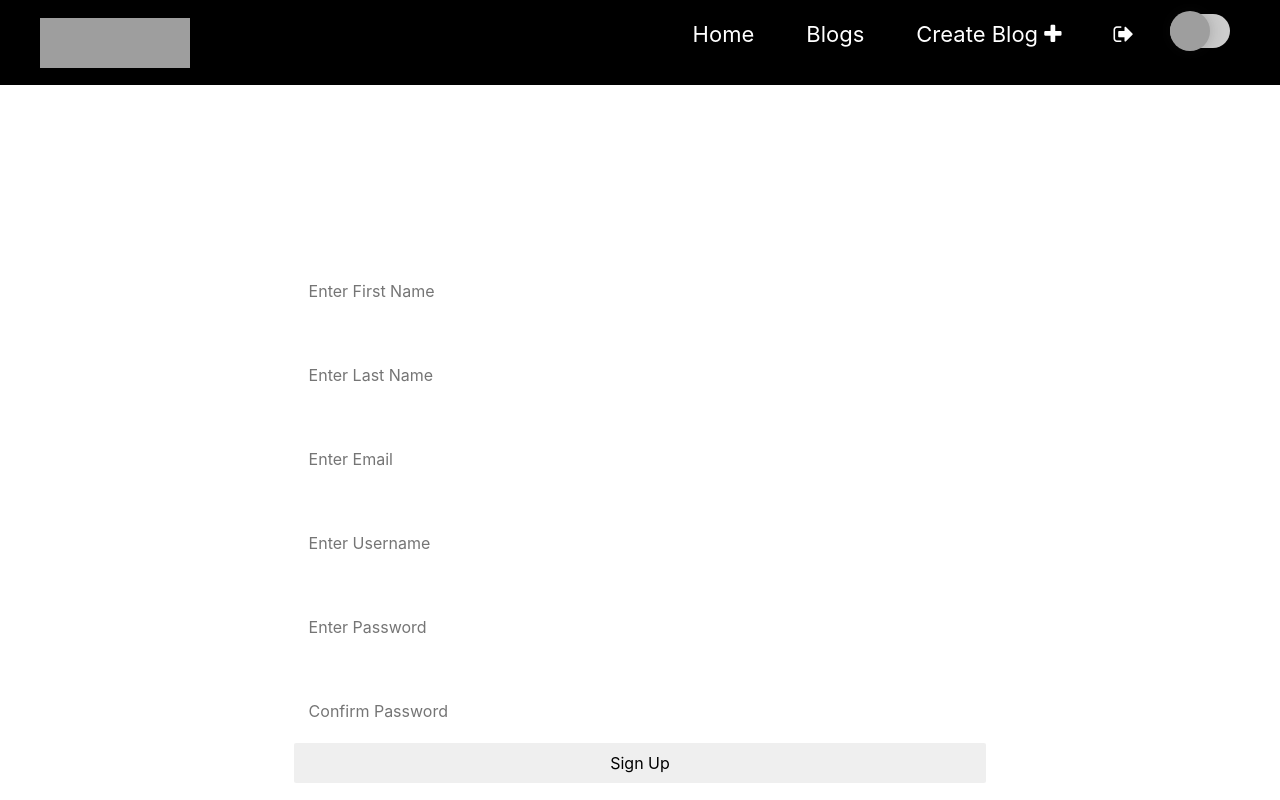
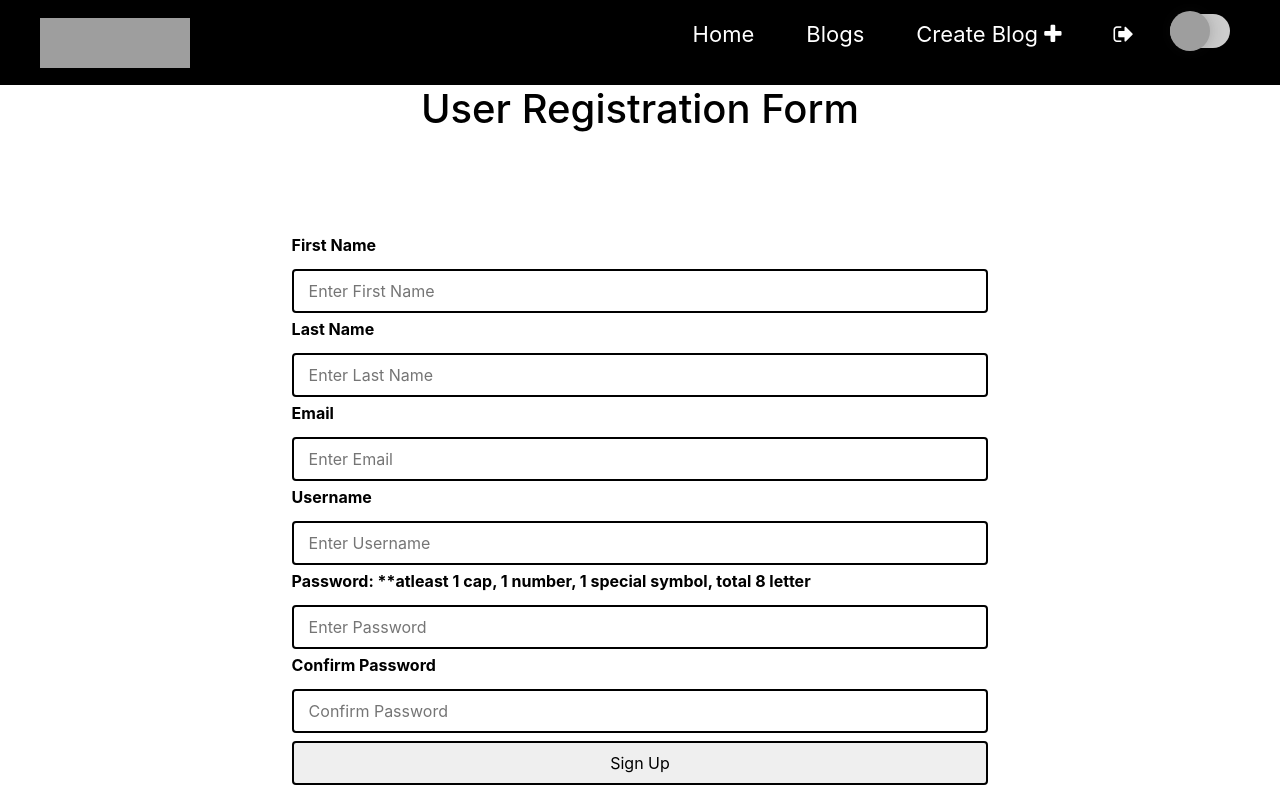
Before and after one commit to altafshaikh/react-blog-frontend-app, a React (Create React App) app: page /signup in a window 1280 px wide. Shown: the top 800 px of the page. Built offline with nearby package versions, Linux system fonts and the light colour scheme; grey boxes are pictures that could not be loaded.

Commit message:
login form fixed and blog ldetail loading on same page with dynamic id implemented

```diff
--- a/src/components/Navbar.jsx
+++ b/src/components/Navbar.jsx
@@ -1,6 +1,7 @@
 import React from "react";
+import { withRouter } from "react-router-dom";
 
-export default function Navbar() {
+function Navbar() {
   return (
     <header>
       <nav class="navigation">
@@ -53,3 +54,5 @@ export default function Navbar() {
     </header>
   );
 }
+
+export default withRouter(Navbar);
--- a/src/pages/BlogDetail.jsx
+++ b/src/pages/BlogDetail.jsx
@@ -30,9 +30,10 @@ export default class BlogDetail extends Component {
   };
 
   renderNewBlog = (event) => {
+    this.props.history.push("/blog/" + event.target.parentNode.id);
+    this.setState({ blog: {} });
     let myHeaders = new Headers();
     myHeaders.append("Authorization", "Bearer " + Cookies.get("jwt"));
-
     fetch(endpoint + event.target.parentNode.id, {
       method: "GET",
       headers: myHeaders,
--- a/src/styles/form.css
+++ b/src/styles/form.css
@@ -20,7 +20,7 @@ body {
 
 .form-container .form-title {
   text-align: center;
-  color: white;
+  color: rgb(0, 0, 0);
 }
 
 .error {
@@ -28,7 +28,7 @@ body {
   color: rgb(247, 66, 26);
   font-weight: bold;
   font-size: 20px;
-  background-color: wheat;
+  /* background-color: wheat; */
   width: 50%;
   margin: 0 auto;
 }
@@ -37,7 +37,7 @@ body {
   width: 80%;
   margin: 10% auto;
   padding: 10px;
-  color: white;
+  color: rgb(0, 0, 0);
 }
 
 input[type="text"],
@@ -51,7 +51,7 @@ input[type="submit"] {
   padding: 8px 15px;
   margin: 4px 0;
   display: inline-block;
-  border: 2px solid rgb(255, 255, 255);
+  border: 2px solid rgb(0, 0, 0);
   border-radius: 4px;
   box-sizing: border-box;
 }
@@ -64,7 +64,7 @@ input[type="submit"] {
 }
 
 .user-details span {
-  color: rgb(255, 255, 255);
+  color: rgb(0, 0, 0);
 }
 
 .user-creds {
@@ -94,14 +94,14 @@ input[type="email"]:focus {
 }
 
 label {
-  color: rgb(255, 255, 255);
+  color: rgb(0, 0, 0);
   font-weight: 500;
 }
 input[type="radio"] {
-  color: rgb(255, 255, 255);
+  color: rgb(0, 0, 0);
 }
 fieldset {
-  border: 1px solid rgb(255, 255, 255);
+  border: 1px solid rgb(0, 0, 0);
 }
 
 legend {
```
Also changed, not shown: src/components/RelatedLinks.jsx (+5 -2 lines), 1 other file (tests, documents, lock files or other folders).
